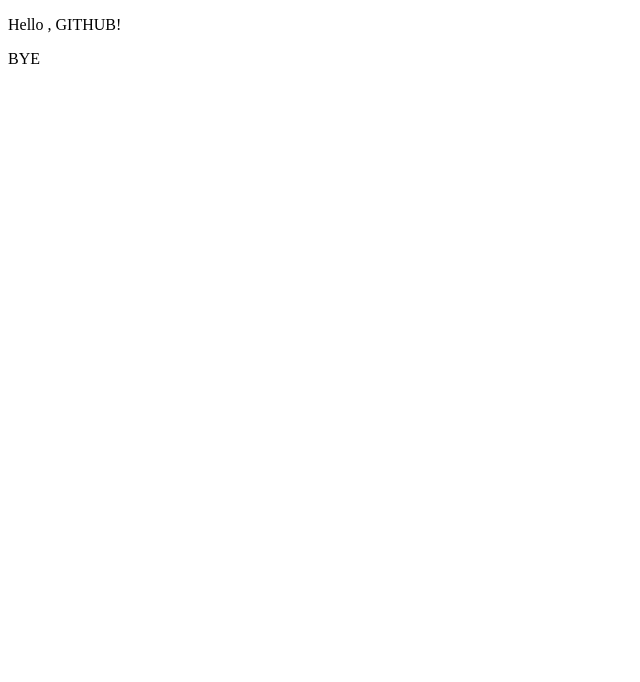
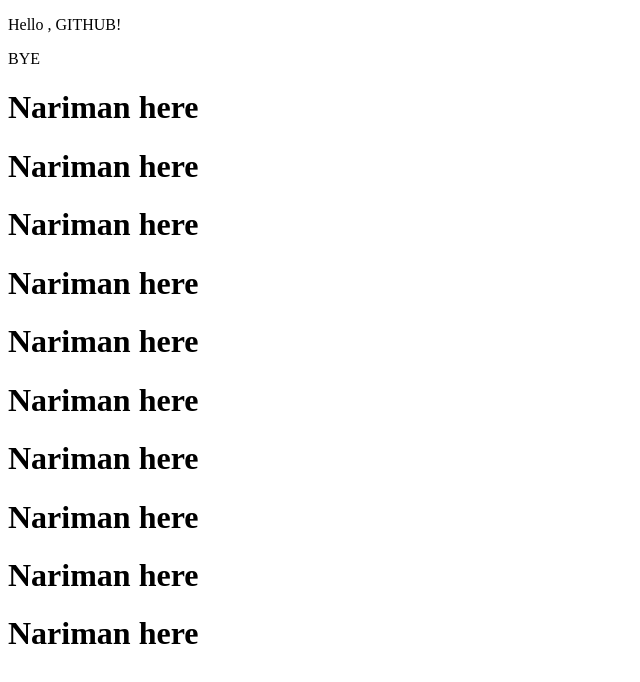
Before and after one commit to Nariman-max/1.5-CW, a plain HTML site: page index.html in a window 1280 px wide. Shown: the whole page, without its empty margins (0-640 px from the left). Drawn offline with Linux system fonts and the light colour scheme.

Commit message:
added h1 element

```diff
--- a/index.html
+++ b/index.html
@@ -7,5 +7,15 @@
 <body>
     <p> Hello , GITHUB!</p>
     <div>BYE</div>
+    <h1>Nariman here</h1>
+    <h1>Nariman here</h1>
+    <h1>Nariman here</h1>
+    <h1>Nariman here</h1>
+    <h1>Nariman here</h1>
+    <h1>Nariman here</h1>
+    <h1>Nariman here</h1>
+    <h1>Nariman here</h1>
+    <h1>Nariman here</h1>
+    <h1>Nariman here</h1>
 </body>
 </html>
```
